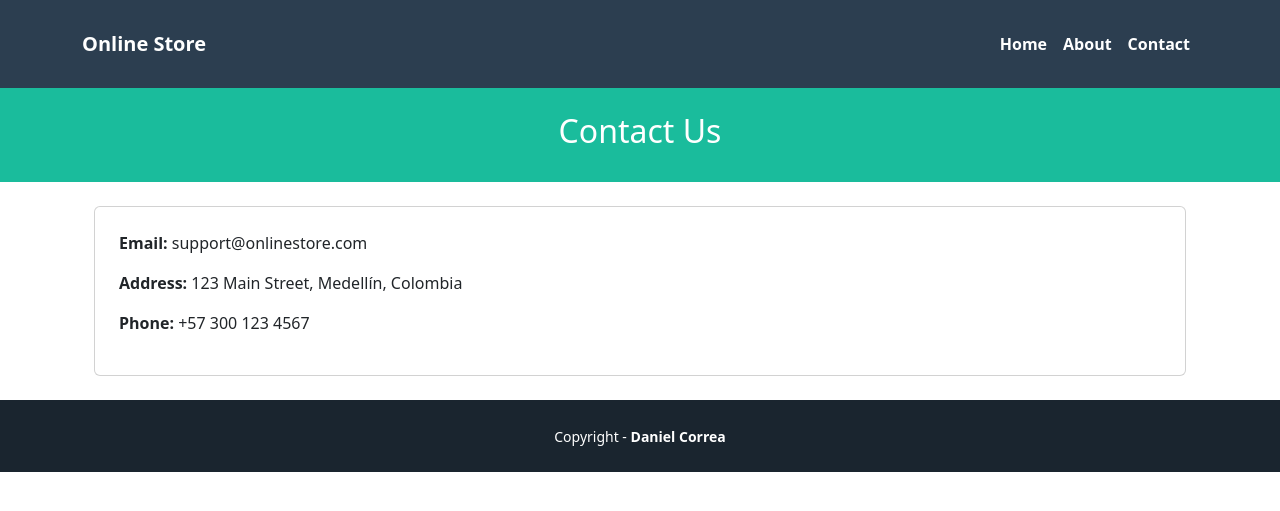
After one commit to Hever-Alfonso/Practica_Parcial_Arquitectura_Software, a Django app: page /contact/ in a window 1280 px wide. The commit adds this page. Shown: the top 511 px of the page. Run offline with Django 3.2, Linux system fonts and the light colour scheme.

Commit message:
Add Contact section with TemplateView, dynamic context data, URL routing, and template integration (Activity 1)

```diff
--- a/helloworld/pages/templates/pages/base.html
+++ b/helloworld/pages/templates/pages/base.html
@@ -22,6 +22,7 @@
         <div class="navbar-nav ms-auto">
           <a class="nav-link active" href="{% url 'home' %}">Home</a>
           <a class="nav-link active" href="{% url 'about' %}">About</a>
+          <a class="nav-link active" href="{% url 'contact' %}">Contact</a>
         </div>
       </div>
     </div>
--- /dev/null
+++ b/helloworld/pages/templates/pages/contact.html
@@ -0,0 +1,13 @@
+{% extends 'pages/base.html' %}
+{% block title %} {{title}} {% endblock %}
+{% block header_title %} {{subtitle}} {% endblock %}
+
+{% block content %}
+<div class="container">
+  <div class="card p-4">
+    <p><strong>Email:</strong> {{email}}</p>
+    <p><strong>Address:</strong> {{address}}</p>
+    <p><strong>Phone:</strong> {{phone}}</p>
+  </div>
+</div>
+{% endblock %}
--- a/helloworld/pages/templates/pages/home.html
+++ b/helloworld/pages/templates/pages/home.html
@@ -1,6 +1,6 @@
 {% extends 'pages/base.html' %}
+{% block title %} {{title}} {% endblock %}
+{% block header_title %} {{subtitle}} {% endblock %}
 {% block content %}
-<div class="text-center">
-  Welcome to the application
-</div>
+<p>Welcome to the application</p>
 {% endblock %}
--- a/helloworld/pages/urls.py
+++ b/helloworld/pages/urls.py
@@ -1,5 +1,5 @@
 from django.urls import path
-from .views import HomePageView, AboutPageView, ProductIndexView, ProductShowView, ProductCreateView
+from .views import HomePageView, AboutPageView, ProductIndexView, ProductShowView, ProductCreateView, ContactPageView
 
 urlpatterns = [
     path('', HomePageView.as_view(), name='home'),
@@ -7,4 +7,5 @@ urlpatterns = [
     path('products/', ProductIndexView.as_view(), name='index'),
     path('products/create', ProductCreateView.as_view(), name='form'),
     path('products/<str:id>', ProductShowView.as_view(), name='show'),
+    path('contact/', ContactPageView.as_view(), name='contact'),
 ]
--- a/helloworld/pages/views.py
+++ b/helloworld/pages/views.py
@@ -6,6 +6,14 @@ from django import forms
 # Create your views here.
 class HomePageView(TemplateView):
     template_name = 'pages/home.html'
+
+    def get_context_data(self, **kwargs):
+        context = super().get_context_data(**kwargs)
+        context.update({
+            "title": "Home - Online Store",
+            "subtitle": "Welcome Home",
+        })
+        return context
 
 class AboutPageView(TemplateView):
     template_name = 'pages/about.html'
@@ -72,3 +80,17 @@ class ProductCreateView(View):
             viewData["title"] = "Create product"
             viewData["form"] = form
             return render(request, self.template_name, viewData)
+
+class ContactPageView(TemplateView):
+    template_name = 'pages/contact.html'
+
+    def get_context_data(self, **kwargs):
+        context = super().get_context_data(**kwargs)
+        context.update({
+            "title": "Contact - Online Store",
+            "subtitle": "Contact Us",
+            "email": "support@onlinestore.com",
+            "address": "123 Main Street, Medellín, Colombia",
+            "phone": "+57 300 123 4567"
+        })
+        return context
```
